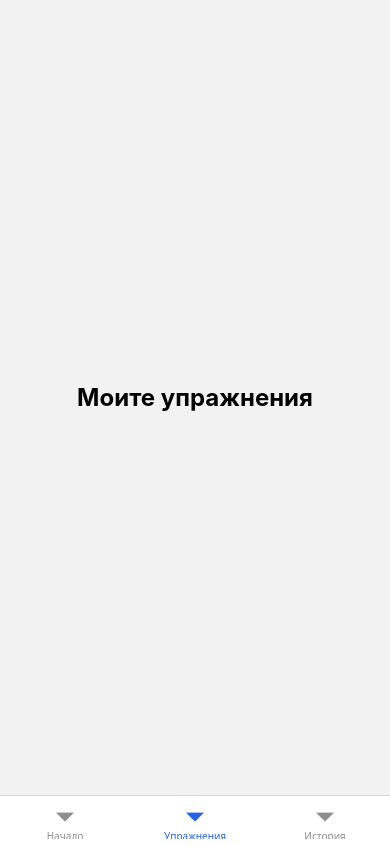
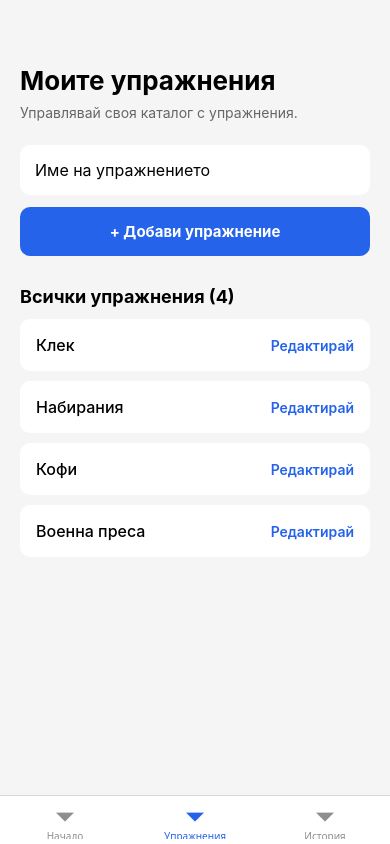
Before and after one commit to iliyanNikolaev/progressive-overload, a React Native app in the folder progressive-overload/: screen /Exercises in a window 390 px wide. Built offline with nearby package versions, Linux system fonts and the light colour scheme.

Commit message:
home screen and exercises screen

```diff
--- a/progressive-overload/app.json
+++ b/progressive-overload/app.json
@@ -13,7 +13,9 @@
         "backgroundColor": "#E6F4FE"
       }
     },
-    "web": {
-    }
+    "web": {},
+    "plugins": [
+      "expo-sqlite"
+    ]
   }
 }
--- a/progressive-overload/package.json
+++ b/progressive-overload/package.json
@@ -7,6 +7,7 @@
     "@react-navigation/native": "^7.5.1",
     "@react-navigation/native-stack": "^7.21.0",
     "expo": "^58.0.25",
+    "expo-sqlite": "~58.0.17",
     "expo-status-bar": "~58.0.5",
     "react": "19.3.0",
     "react-native": "0.88.1",
--- a/progressive-overload/screens/ExercisesScreen.js
+++ b/progressive-overload/screens/ExercisesScreen.js
@@ -1,10 +1,146 @@
 
-import { View, Text, StyleSheet } from 'react-native';
+import { useState } from 'react';
+
+import {
+  View,
+  Text,
+  TextInput,
+  Pressable,
+  FlatList,
+  StyleSheet,
+} from 'react-native';
 
 export default function ExercisesScreen() {
+  const [exercises, setExercises] = useState([
+    { id: '1', name: 'Клек' },
+    { id: '2', name: 'Набирания' },
+    { id: '3', name: 'Кофи' },
+    { id: '4', name: 'Военна преса' },
+  ]);
+
+  const [exerciseName, setExerciseName] = useState('');
+  const [editingId, setEditingId] = useState(null);
+
+  function addExercise() {
+    const name = exerciseName.trim();
+
+    if (name === '') {
+      return;
+    }
+
+    const newExercise = {
+      id: Date.now().toString(),
+      name: name,
+    };
+
+    setExercises([...exercises, newExercise]);
+    setExerciseName('');
+  }
+
+  function startEditing(exercise) {
+    setEditingId(exercise.id);
+    setExerciseName(exercise.name);
+  }
+
+  function saveEdit() {
+    const name = exerciseName.trim();
+
+    if (name === '') {
+      return;
+    }
+
+    const updatedExercises = exercises.map((exercise) => {
+      if (exercise.id === editingId) {
+        return { ...exercise, name: name };
+      }
+
+      return exercise;
+    });
+
+    setExercises(updatedExercises);
+    setEditingId(null);
+    setExerciseName('');
+  }
+
+  function cancelEditing() {
+    setEditingId(null);
+    setExerciseName('');
+  }
+
+  function renderExercise({ item }) {
+    return (
+      <View style={styles.exerciseItem}>
+        <Text style={styles.exerciseName}>
+          {item.name}
+        </Text>
+
+        <Pressable onPress={() => startEditing(item)}>
+          <Text style={styles.editButton}>Редактирай</Text>
+        </Pressable>
+      </View>
+    );
+  }
+
   return (
     <View style={styles.container}>
       <Text style={styles.title}>Моите упражнения</Text>
+
+      <Text style={styles.subtitle}>
+        Управлявай своя каталог с упражнения.
+      </Text>
+
+      <TextInput
+        style={styles.input}
+        placeholder="Име на упражнението"
+        value={exerciseName}
+        onChangeText={setExerciseName}
+      />
+
+      {editingId === null ? (
+        <Pressable
+          style={styles.button}
+          onPress={addExercise}
+        >
+          <Text style={styles.buttonText}>
+            + Добави упражнение
+          </Text>
+        </Pressable>
+      ) : (
+        <View style={styles.editActions}>
+          <Pressable
+            style={styles.button}
+            onPress={saveEdit}
+          >
+            <Text style={styles.buttonText}>
+              Запази промените
+            </Text>
+          </Pressable>
+
+          <Pressable
+            style={styles.cancelButton}
+            onPress={cancelEditing}
+          >
+            <Text style={styles.cancelButtonText}>
+              Отказ
+            </Text>
+          </Pressable>
+        </View>
+      )}
+
+      <Text style={styles.sectionTitle}>
+        Всички упражнения ({exercises.length})
+      </Text>
+
+      <FlatList
+        data={exercises}
+        keyExtractor={(item) => item.id}
+        renderItem={renderExercise}
+        ListEmptyComponent={
+          <Text style={styles.emptyText}>
+            Все още няма добавени упражнения.
+          </Text>
+        }
+      />
     </View>
   );
 }
@@ -12,11 +148,76 @@ export default function ExercisesScreen() {
 const styles = StyleSheet.create({
   container: {
     flex: 1,
-    justifyContent: 'center',
+    backgroundColor: '#f5f5f5',
+    padding: 20,
+    paddingTop: 65,
+  },
+  title: {
+    fontSize: 26,
+    fontWeight: 'bold',
+    marginBottom: 8,
+  },
+  subtitle: {
+    color: '#666',
+    fontSize: 14,
+    marginBottom: 24,
+  },
+  input: {
+    backgroundColor: '#fff',
+    padding: 15,
+    borderRadius: 10,
+    fontSize: 16,
+    marginBottom: 12,
+  },
+  button: {
+    backgroundColor: '#2563eb',
+    padding: 15,
+    borderRadius: 10,
+    alignItems: 'center',
+    marginBottom: 10,
+  },
+  buttonText: {
+    color: '#fff',
+    fontWeight: 'bold',
+    fontSize: 15,
+  },
+  editActions: {
+    marginBottom: 10,
+  },
+  cancelButton: {
+    padding: 12,
     alignItems: 'center',
   },
-  title: {
-    fontSize: 24,
+  cancelButtonText: {
+    color: '#666',
+    fontWeight: '600',
+  },
+  sectionTitle: {
+    fontSize: 18,
     fontWeight: 'bold',
+    marginTop: 20,
+    marginBottom: 12,
+  },
+  exerciseItem: {
+    backgroundColor: '#fff',
+    padding: 16,
+    borderRadius: 10,
+    marginBottom: 10,
+    flexDirection: 'row',
+    justifyContent: 'space-between',
+    alignItems: 'center',
+  },
+  exerciseName: {
+    fontSize: 16,
+    fontWeight: '500',
+  },
+  editButton: {
+    color: '#2563eb',
+    fontWeight: '600',
+  },
+  emptyText: {
+    color: '#888',
+    textAlign: 'center',
+    marginTop: 30,
   },
 });
--- a/progressive-overload/screens/HomeScreen.js
+++ b/progressive-overload/screens/HomeScreen.js
@@ -1,11 +1,27 @@
 
-import { View, Text, StyleSheet } from 'react-native';
+import { View, Text, StyleSheet, Pressable } from 'react-native';
 
-export default function HomeScreen() {
+export default function HomeScreen({ navigation }) {
+  function startWorkout() {
+    navigation.navigate('Workout');
+  }
+
   return (
     <View style={styles.container}>
-      <Text style={styles.title}>Начало</Text>
-      <Text>Добре дошъл в Workout Diary!</Text>
+      <Text style={styles.title}>Дневник прогресивно претоварване</Text>
+
+      <Text style={styles.subtitle}>
+        Готов ли си за следващата тренировка?
+      </Text>
+
+      <Pressable
+        style={styles.button}
+        onPress={startWorkout}
+      >
+        <Text style={styles.buttonText}>
+          Започни тренировка
+        </Text>
+      </Pressable>
     </View>
   );
 }
@@ -13,12 +29,29 @@ export default function HomeScreen() {
 const styles = StyleSheet.create({
   container: {
     flex: 1,
-    justifyContent: 'center',
-    alignItems: 'center',
+    backgroundColor: '#f5f5f5',
+    padding: 24,
+    paddingTop: 70,
   },
   title: {
     fontSize: 28,
     fontWeight: 'bold',
-    marginBottom: 10,
+    marginBottom: 12,
+  },
+  subtitle: {
+    fontSize: 16,
+    color: '#666',
+    marginBottom: 30,
+  },
+  button: {
+    backgroundColor: '#2563eb',
+    padding: 18,
+    borderRadius: 12,
+    alignItems: 'center',
+  },
+  buttonText: {
+    color: '#fff',
+    fontSize: 16,
+    fontWeight: 'bold',
   },
 });
```
Also changed, not shown: 1 other file (tests, documents, lock files or other folders).
